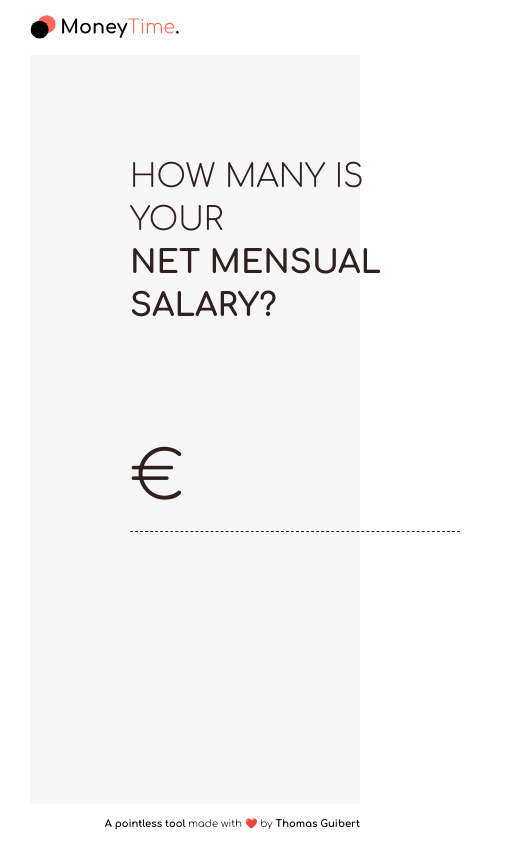
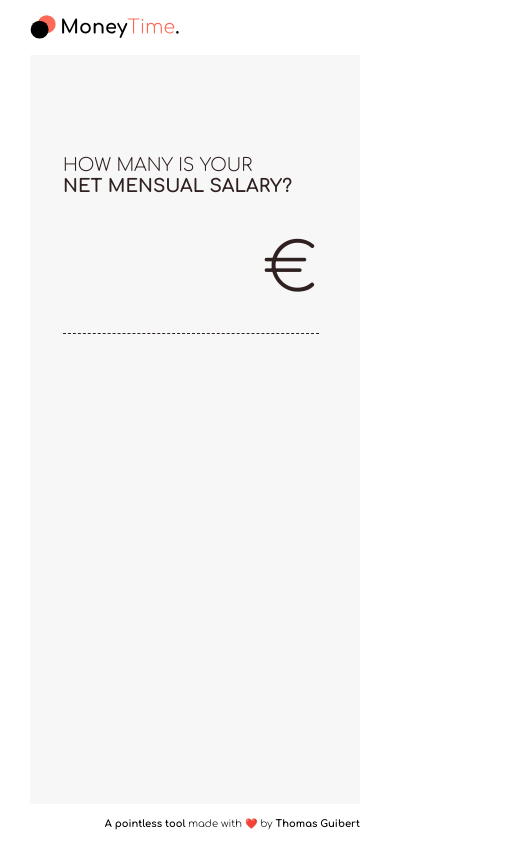
Before and after one commit to thmsgbrt/moneytime.tools, an Angular app: page / in a window 390 px wide. Shown: the whole page, 524 px wide, since content can reach past the window. Built offline with nearby package versions, Linux system fonts and the light colour scheme.

Commit message:
css fixes

```diff
--- a/src/app/app-routing.module.ts
+++ b/src/app/app-routing.module.ts
@@ -8,8 +8,8 @@ import { Guard } from "./services/guard.service";
 const routes:Routes = [
     { path: '', component: HomeComponent },
     { path: 'salary/:salary', component: StatsBoardComponent, canActivate: [Guard] },
-    { path: '404', component: NotFoundComponent },
-    { path: '**', redirectTo: '/404' }
+    // { path: '404', component: NotFoundComponent },
+    { path: '**', redirectTo: '' }
 ]
 
 @NgModule({
--- a/src/app/footer/container/footer.component.html
+++ b/src/app/footer/container/footer.component.html
@@ -1,5 +1,5 @@
 <footer>
   <div class="infos">
-    <span class="bold">A pointless tool</span> made with ❤️ by <a class="bold" href="http://www.thomasguibert.fr">Thomas Guibert</a>
+    <span class="bold">A pointless tool</span> made with ❤️ by <a class="bold" target="_blank" href="http://www.thomasguibert.fr">Thomas Guibert</a>
   </div>
 </footer>
--- a/src/app/footer/container/footer.component.scss
+++ b/src/app/footer/container/footer.component.scss
@@ -1,5 +1,5 @@
 :host {
-    position: absolute;
+    position: fixed;
     bottom: 0;
     background-color: white;
     width:100%;
--- a/src/app/home/component/form/form.component.scss
+++ b/src/app/home/component/form/form.component.scss
@@ -9,17 +9,25 @@ h1 {
     font-size:32px;
     text-transform: uppercase;
     line-height: 43px;
-    color: #302121
+    color: #302121;
+    @media screen and (max-width: 650px) {
+        font-size:18px;
+        line-height: 21px;
+    }
 }
 hr {
     border: none;
     border-bottom: 1px dashed #302121;
     max-width: 453px;
     margin: 0;
+    @media screen and (max-width: 850px) {
+        width:256px;
+    }
 }
 .input__container {
     margin-top:40px;
     margin-bottom: 20px;
+    display:flex;
     .input--salary {
         background:transparent;
         outline: none;
@@ -27,8 +35,12 @@ hr {
         color:302121;
         font-size:66px;
         font-weight: 100;
-        max-width: 390px;
+        width: 390px;
         text-align: right;
+        @media screen and (max-width: 850px) {
+            width:200px;
+            padding:0;
+        }
     }
     .input--currency {
         font-size:66px;
--- a/src/app/home/container/home.component.ts
+++ b/src/app/home/container/home.component.ts
@@ -13,7 +13,7 @@ import { trigger, state, style, transition, animate } from '@angular/animations'
       })),
       state('fadedIn', style({
         opacity: 1,
-        transform: 'translateX(100px)'
+        transform: 'translateX(10%)'
       })),
       transition('start <=> fadedIn', animate('500ms ease-out')),
     ])
--- a/src/app/stats-board/component/side-stats/side-stats.component.scss
+++ b/src/app/stats-board/component/side-stats/side-stats.component.scss
@@ -14,6 +14,7 @@
         }
     }
     @media screen and (max-width: 650px) {
+        margin:0;
         &:last-child {
             display: none;
         }
--- a/src/app/stats-board/container/stats-board.component.scss
+++ b/src/app/stats-board/container/stats-board.component.scss
@@ -2,5 +2,8 @@
     display: flex;
     flex-direction: column;
     justify-content: space-between;
-    height:100%;
+    height: calc(100vh - 78px);
+    @media screen and (max-width: 650px) {
+        height: calc(100vh - 125px);;
+    }
 }
--- a/src/index.html
+++ b/src/index.html
@@ -7,7 +7,17 @@
 
   <meta name="viewport" content="width=device-width, initial-scale=1">
   <link href="https://fonts.googleapis.com/css?family=Roboto+Mono:300|Comfortaa:300,400,700" rel="stylesheet">
+  <meta name="viewport" content="width=device-width, initial-scale=1.0, maximum-scale=1.0, user-scalable=0" />
   <link rel="icon" type="image/x-icon" href="favicon.ico">
+  <!-- Global site tag (gtag.js) - Google Analytics -->
+  <script async src="https://www.googletagmanager.com/gtag/js?id=UA-120459552-1"></script>
+  <script>
+    window.dataLayer = window.dataLayer || [];
+    function gtag(){dataLayer.push(arguments);}
+    gtag('js', new Date());
+
+    gtag('config', 'UA-120459552-1');
+  </script>
 </head>
 <body>
   <app-root></app-root>
```
